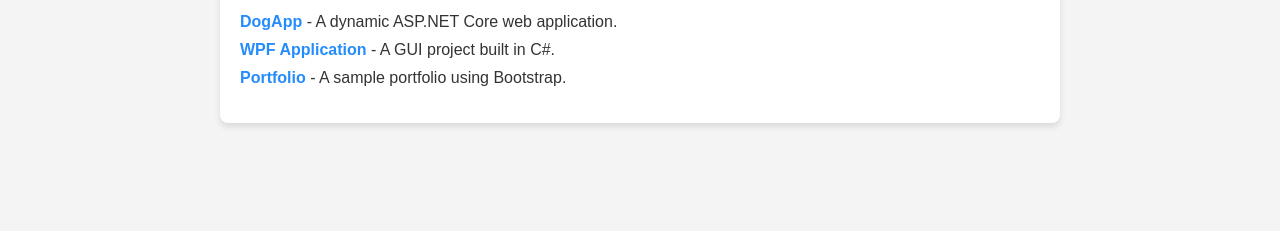
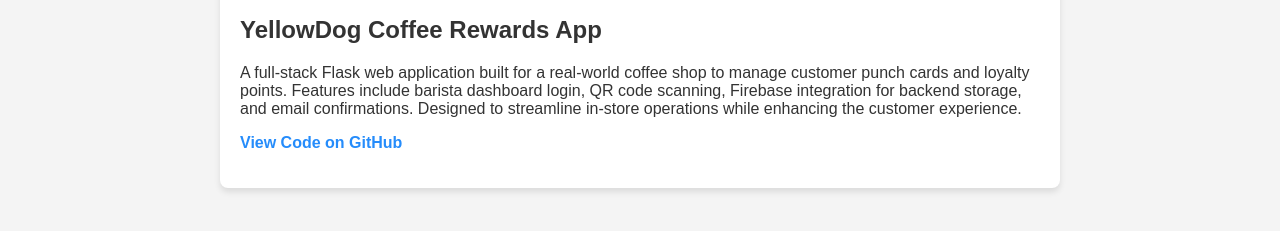
Before and after one commit to dmwaczak/dmwaczak.github.io, a plain HTML site: page projects.html in a window 1280 px wide. Shown: the part 155-386 px from the top of the page. Drawn offline with Linux system fonts and the light colour scheme.

Commit message:
Updated projects page with YellowDog Coffee App

```diff
--- a/projects.html
+++ b/projects.html
@@ -21,11 +21,18 @@
     <!-- Main Content -->
     <section>
         <h1>My Projects</h1>
-        <ul>
-            <li><a href="https://github.com/MIS-3033/exam-2-dmwaczak">DogApp</a> - A dynamic ASP.NET Core web application.</li>
-            <li><a href="https://github.com/dmwaczak/VisualStudioWPF">WPF Application</a> - A GUI project built in C#.</li>
-            <li><a href="https://github.com/dmwaczak/Portfolio">Portfolio</a> - A sample portfolio using Bootstrap.</li>
-        </ul>
+        <div class="project">
+            <h2>YellowDog Coffee Rewards App</h2>
+            <p>
+                A full-stack Flask web application built for a real-world coffee shop to manage customer punch cards and loyalty points.
+                Features include barista dashboard login, QR code scanning, Firebase integration for backend storage, and email confirmations.
+                Designed to streamline in-store operations while enhancing the customer experience.
+            </p>
+            <p>
+                <a href="https://github.com/dmwaczak/yellowdog-coffee-app" target="_blank">View Code on GitHub</a>
+                <!-- <a href="https://yellowdog-demo-link.com" target="_blank">Live Demo</a> -->
+            </p>
+        </div>
     </section>
 </body>
 </html>
```
